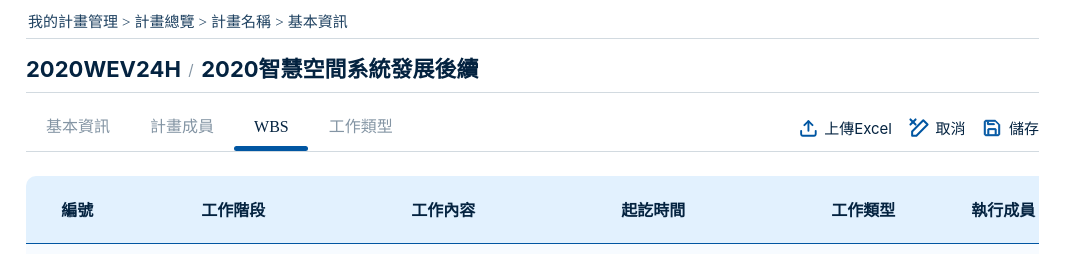
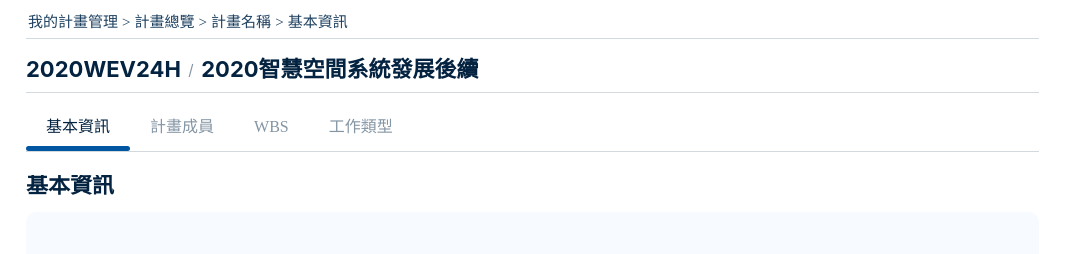
Before and after one commit to HywebU00/2020_Hyweb_OA, a plain HTML site: page page_11.2.html in a window 1280 px wide. Shown: the top 254 px of the page, 211-1280 px from the left. Drawn offline with nearby package versions, Linux system fonts and the light colour scheme.

Commit message:
修改預設連結

```diff
--- a/page_11.2.html
+++ b/page_11.2.html
@@ -151,13 +151,13 @@
         <div class="c-tabs__content">
           <ul class="c-tabs__item tabs">
             <li class="c-tabs__item__link tab col s3">
-              <a href="#introduction">基本資訊</a>
+              <a class="active" href="#introduction">基本資訊</a>
             </li>
             <li class="c-tabs__item__link tab col s3">
               <a href="#member">計畫成員</a>
             </li>
             <li class="c-tabs__item__link tab col s3">
-              <a class="active" href="#WBS">WBS</a>
+              <a  href="#WBS">WBS</a>
             </li>
             <li class="c-tabs__item__link tab col s3">
               <a href="#types">工作類型</a>
```
